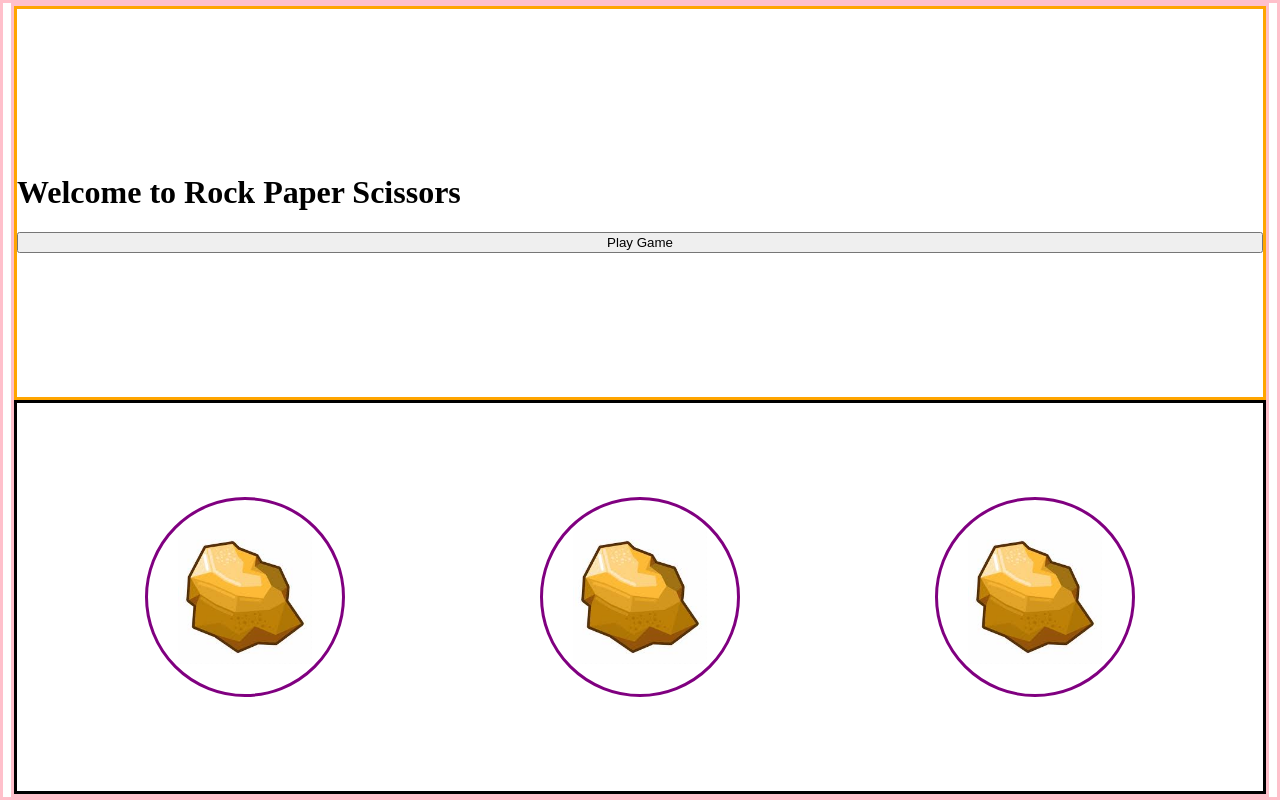
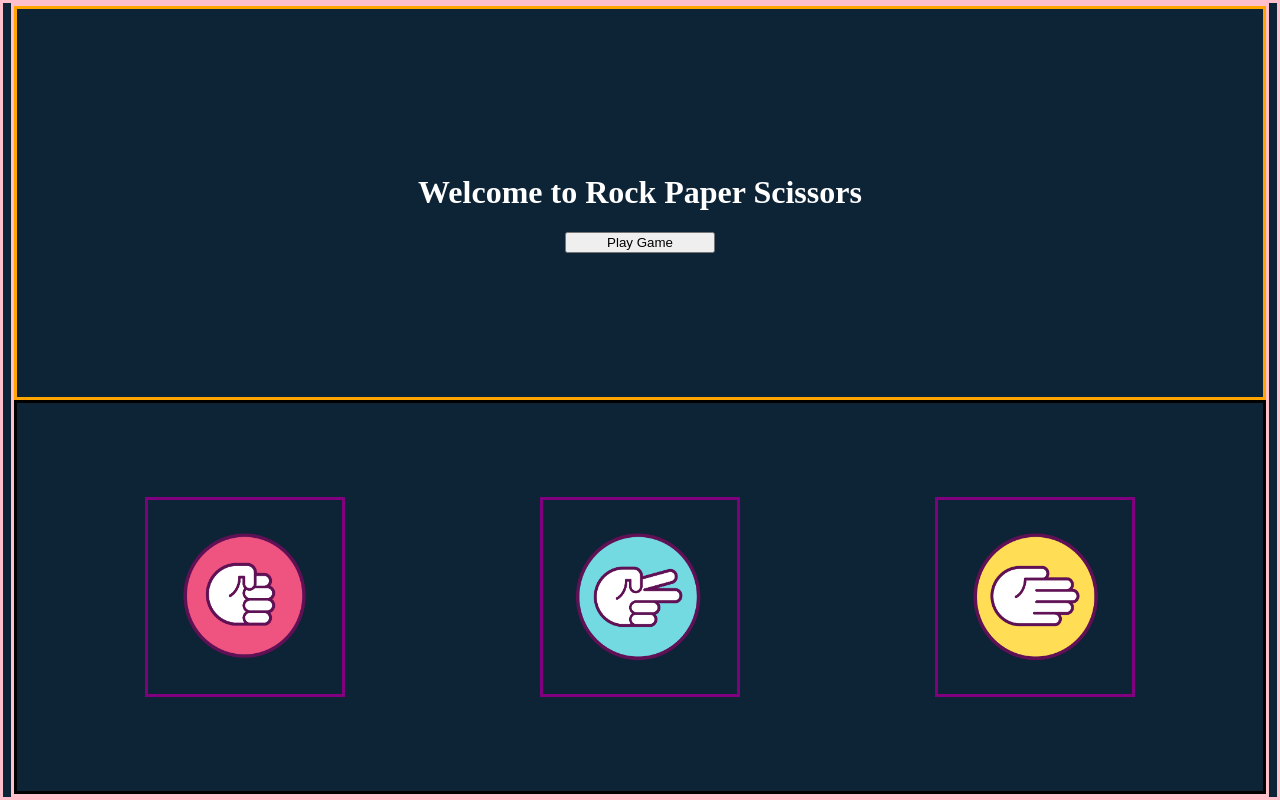
Before and after one commit to Zahir091/Rock-Paper-Scissors, a plain HTML site: page index.html in a window 1280 px wide. Drawn offline with Linux system fonts and the light colour scheme.

Commit message:
Added option images, color

```diff
--- a/index.html
+++ b/index.html
@@ -10,19 +10,19 @@
     <div class="main">
 
         <div id="startingText">
-            <h1>Welcome to Rock Paper Scissors</h1>
-            <button id="startBtn">Play Game</button>
+            <h1 id="header">Welcome to Rock Paper Scissors</h1>
+            <button class="btnStyle" id="startBtn">Play Game</button>
         </div>
 
         <div class="options-menu">
             <div class="option" id="rock">
-                <img src="Images/rock.jpeg">
+                <img src="Images/rock.png">
             </div>
             <div class="option" id="paper">
-                <img src="Images/rock.jpeg">
+                <img src="Images/scissors.png">
             </div>
             <div class="option" id="scissors">
-                <img src="Images/rock.jpeg">
+                <img src="Images/paper.png">
             </div>
         </div>
 
--- a/script.js
+++ b/script.js
@@ -29,7 +29,7 @@ optionsMenu.addEventListener('click', function(event) {
 //RANDOM NUMBER GEN
 function getRandomInt(max) {
     return Math.floor(Math.random() * max);
-  }
+}
 
 function getComputerMove() {
     let cMove;
--- a/style.css
+++ b/style.css
@@ -8,6 +8,7 @@ html, body {
     align-items: center;
     justify-content: center;
     border: solid pink 3px;
+    background-color:rgb(13, 35, 54);
 }
 
 img {
@@ -31,7 +32,7 @@ img {
 
 .option {
     border: solid purple 3px;
-    border-radius: 100%;
+
     padding:30px;
     width: 200px;
     height: 200px;
@@ -43,4 +44,14 @@ img {
     display: flex;
     flex-direction: column;
     justify-content: center;
+    text-align: center;
 }
+
+.btnStyle  {
+    width:150px;
+    align-self: center;
+}
+
+#header {
+    color:white;
+}
```
Also changed, not shown: Images/paper.png (added), Images/rock.jpeg (deleted), Images/rock.png (added), Images/rock1.png (added), Images/scissors.png (added).
